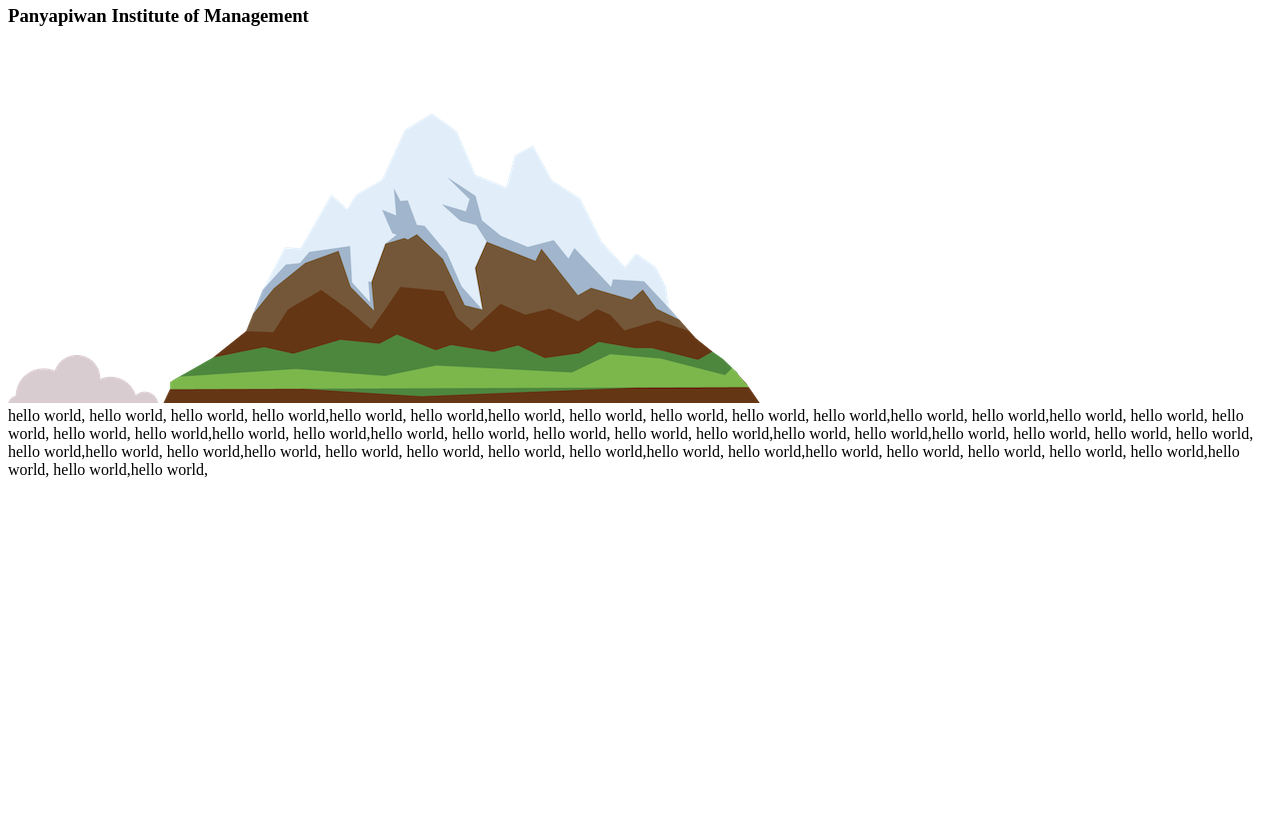
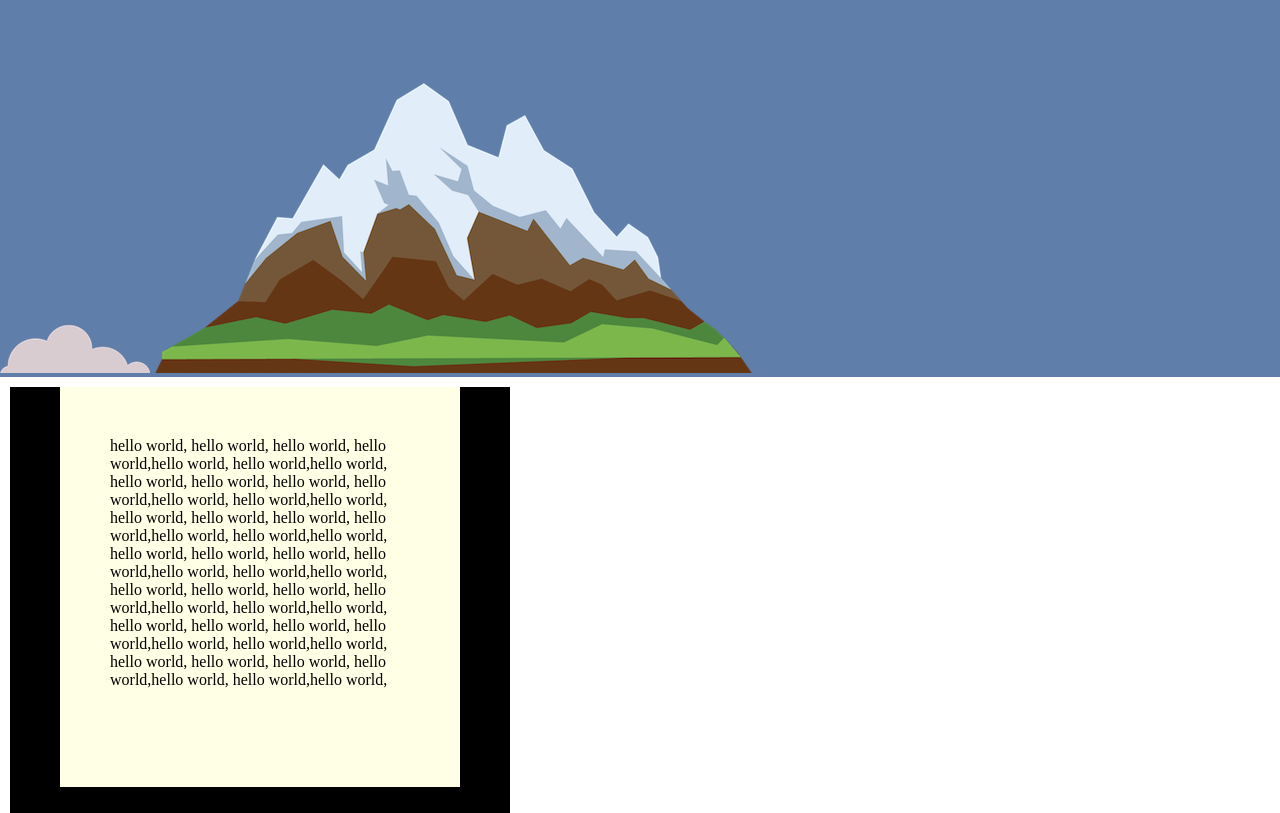
Before and after one commit to Kwm64173/mountain, a plain HTML site: page index.html in a window 1280 px wide. Shown: the part 135-948 px from the top of the page. Before the commit the page ends 800 px from the top, so only its background shows below. Drawn offline with Linux system fonts and the light colour scheme.

Commit message:
edit
edit link css

```diff
--- a/index.html
+++ b/index.html
@@ -4,7 +4,7 @@
     <meta charset="utf-8">
     <title>cate</title>
     <link rel="icon" href="icon.png">
-    <link rel="stylesheet" href="css\style.css">
+    <link rel="stylesheet" href="style.css">
   </head>
   <body>
     <div class="">
```
